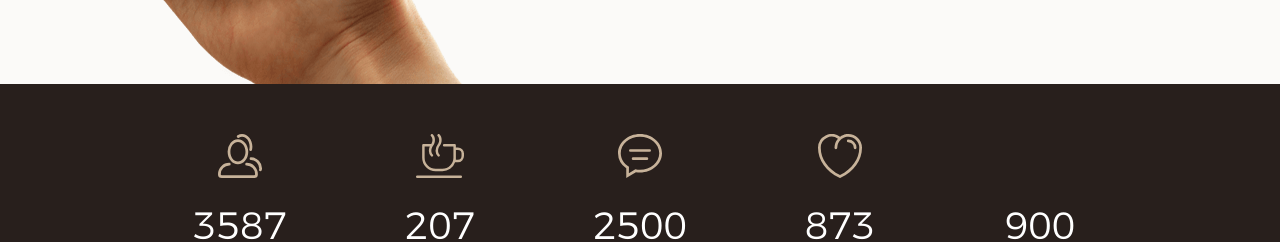
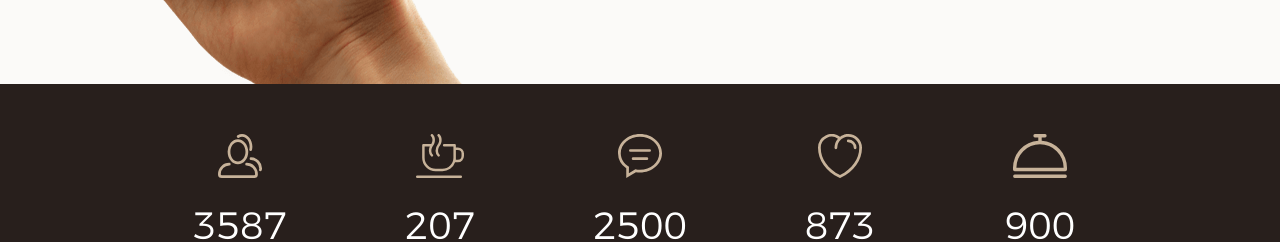
Before and after one commit to Areshka/Waxom, a website: page index.html in a window 1280 px wide. Shown: the part 4640-4882 px from the top of the page. Drawn offline with nearby package versions, Linux system fonts and the light colour scheme; files that its build step writes are made by us from their sources; files whose address does not match are found by name.

Commit message:
проект Waxom

```diff
--- a/index.html
+++ b/index.html
@@ -477,7 +477,7 @@
               <p class="counter__name">like</p>
             </div> <!-- .counters__item -->
             <div class="col-xs-6  col-xs-push-3  col-sm-2  col-sm-push-1  counters__item">
-              <svg class="icon-counters  icon-launch" <use xlink:href="#icon-launch"></use></svg>
+              <svg class="icon-counters  icon-launch"><use xlink:href="#icon-launch"></use></svg>
               <p class="counter__reading">900</p>
               <p class="counter__name">we launched</p>
             </div> <!-- .counters__item -->
```
Also changed, not shown: build/index.html.
